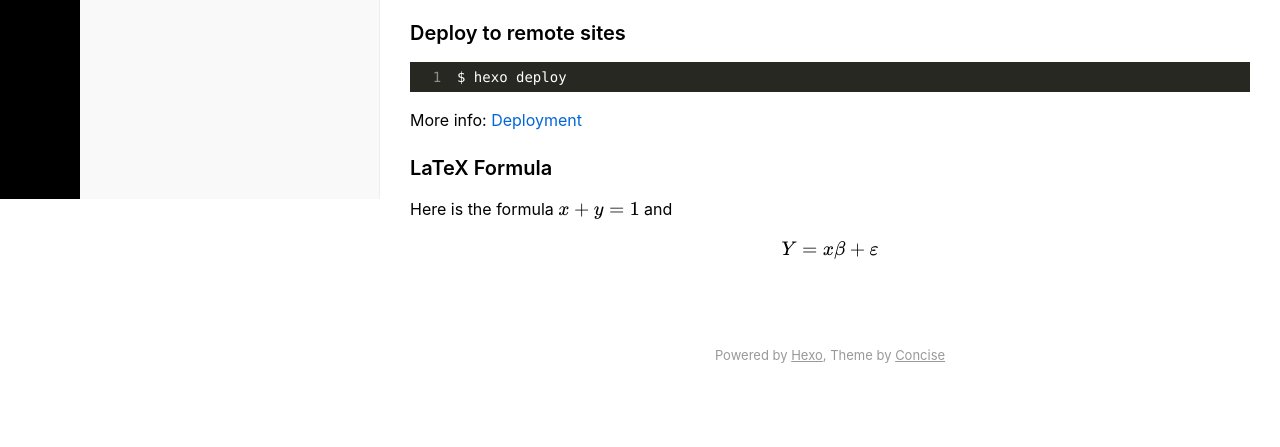
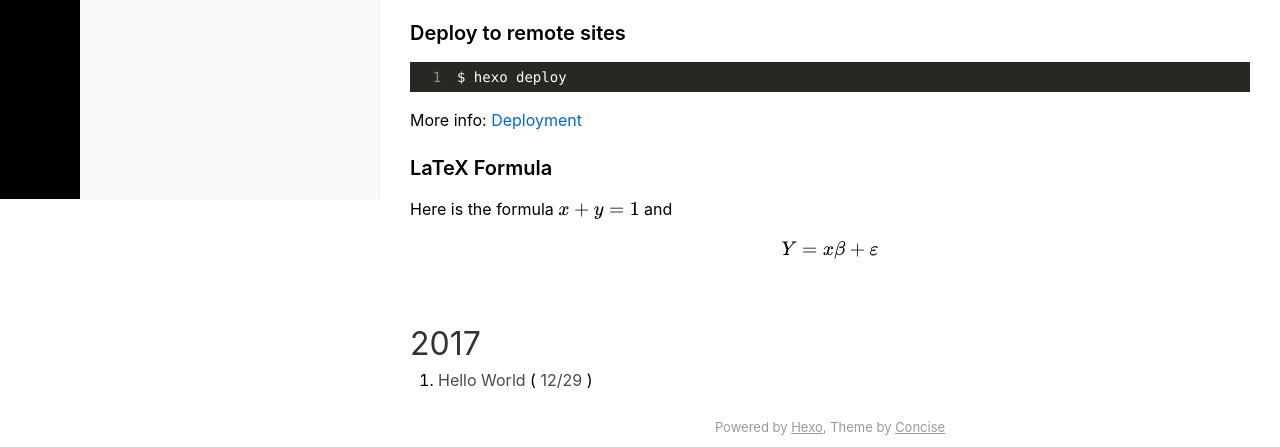
Before and after one commit to shadowmoon1988/shadowmoon1988.github.io, a plain HTML site: page categories/Coding/index.html in a window 1280 px wide. Shown: the part 601-1048 px from the top of the page. Before the commit the page ends 976 px from the top, so only its background shows below. Drawn offline with nearby package versions, Linux system fonts and the light colour scheme; some packages are replaced by stand-ins of ours; files whose address does not match are found by name.

Commit message:
Site updated: 2017-12-31 16:55:58

```diff
--- a/categories/Coding/index.html
+++ b/categories/Coding/index.html
@@ -179,6 +179,39 @@
 
 
 
+
+
+
+
+
+
+    <section class="archives-wrap">
+    <div class="archive-year-wrap">
+    <a href="/archives/2017" class="archive-year">2017</a>
+    </div>
+    <ol class="archives">
+
+
+    <li class="archive-section-item">
+        <article class="archive-article archive-type-post">
+    <div class="archive-article-inner">
+        <header class="archive-article-header">
+            <a href="/2017/12/29/hello-world/">Hello World</a>
+            (<a class="article-date" href="/2017/12/29/hello-world/">
+
+    <time datetime="2017-12-30T05:42:37.201Z" itemprop="datePublished">12/29</time>
+</a>
+)
+        </header>
+    </div>
+</article>
+    </li>
+
+
+</ol></section>
+
+
+
 </div>
         <footer class="footer">
     Powered by <a href="http://hexo.io/" target="_blank">Hexo</a>, Theme by <a href="https://github.com/sanonz/hexo-theme-concise" target="_blank">Concise</a>
```
